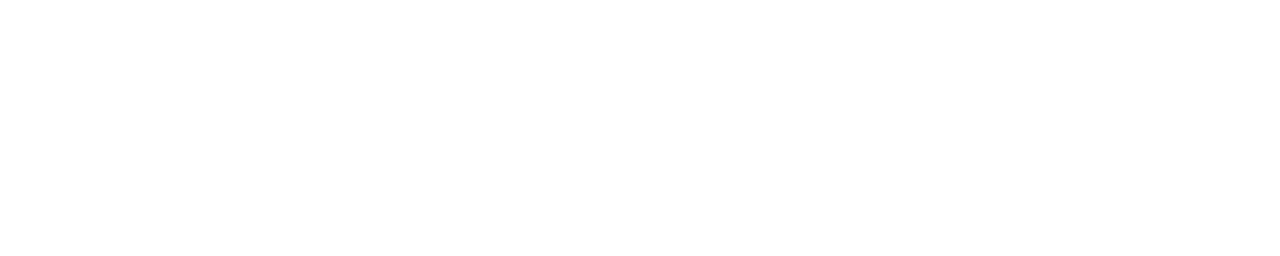
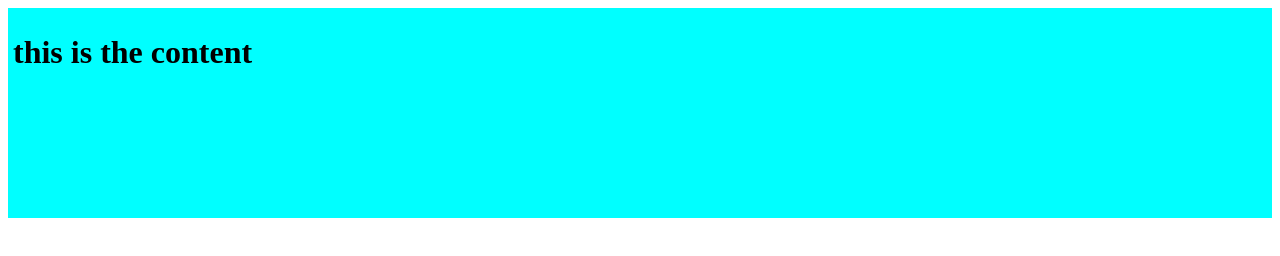
Before and after one commit to h4nas/lec8, a plain HTML site: page index.html in a window 1280 px wide. Drawn offline with Linux system fonts and the light colour scheme.

Commit message:
adding contect div

```diff
--- a/index.html
+++ b/index.html
@@ -7,6 +7,8 @@
     <title>Document</title>
 </head>
 <body>
-
+    <div class="content">
+        <h1>this is the content </h1>
+    </div>
 </body>
 </html>
--- a/style.css
+++ b/style.css
@@ -0,0 +1,5 @@
+.content{
+    background-color: cyan;
+    height: 200px;
+    padding: 5px;
+}
```
